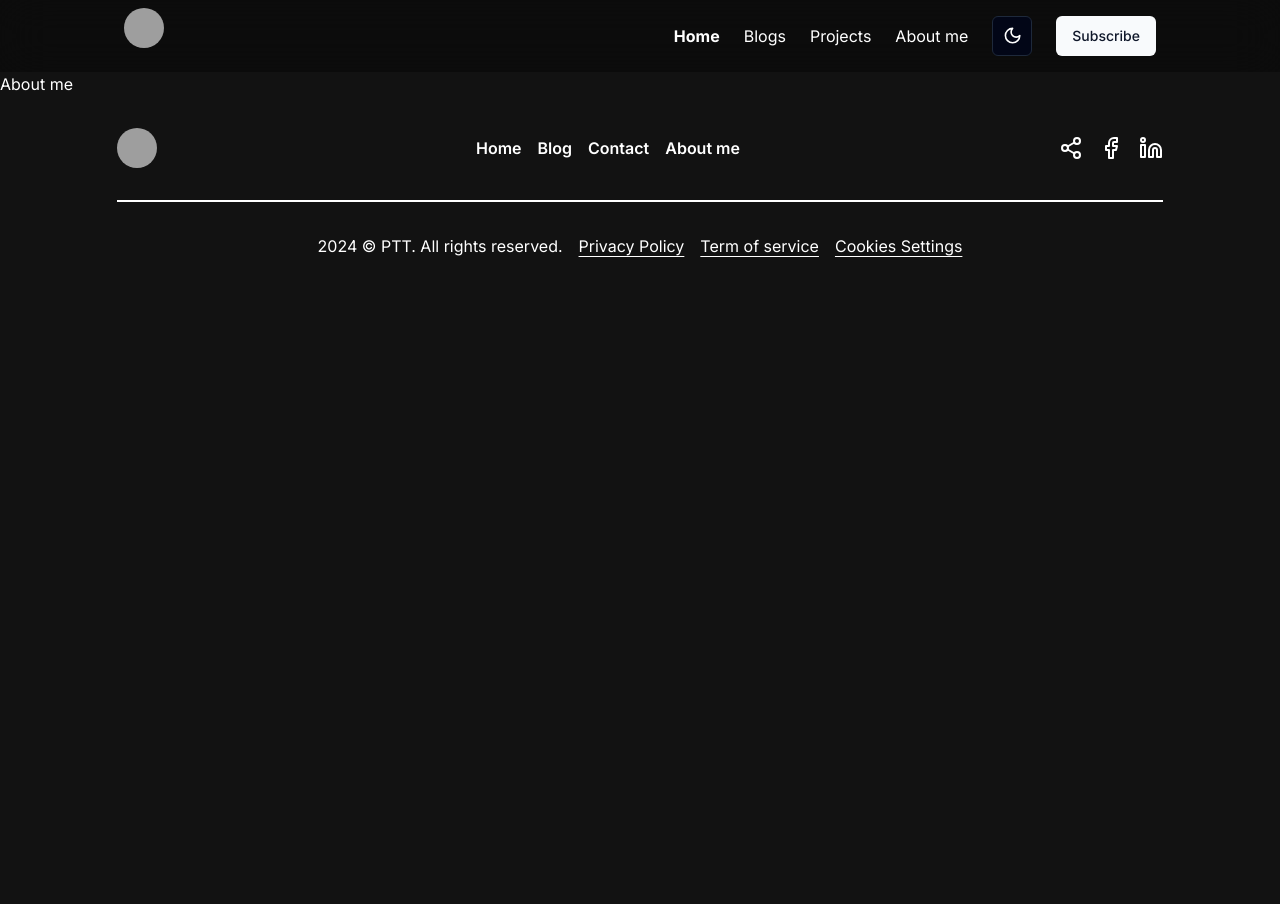
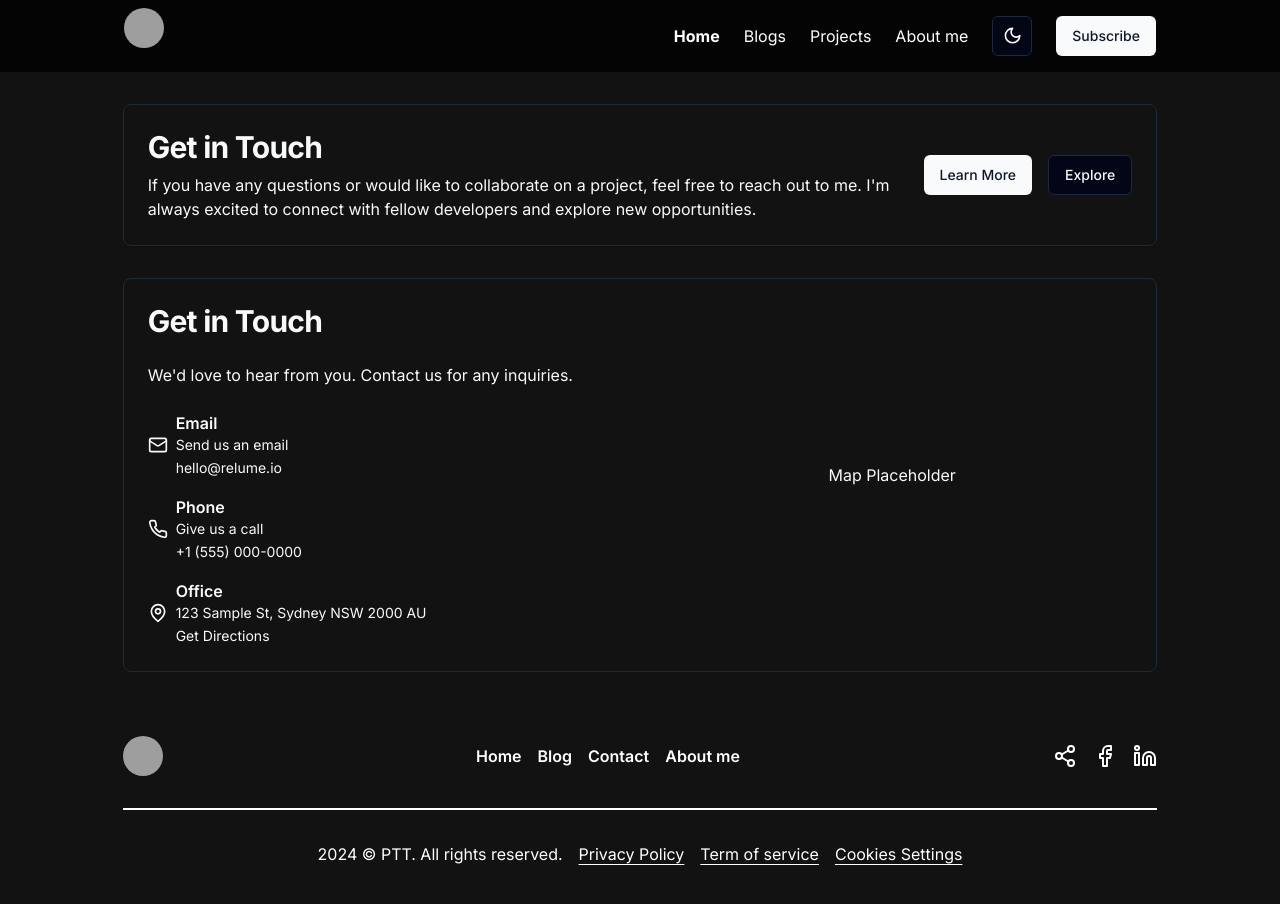
Before and after one commit to trungtruongpham/personal-blog, a Next.js app: page /about-me in a window 1280 px wide. Shown: the top 904 px of the page. Before the commit the page ends 800 px from the top, so only its background shows below. Built offline with nearby package versions, Linux system fonts and the light colour scheme; grey boxes are pictures that could not be loaded.

Commit message:
Add about me page and update some style for theme

```diff
--- a/src/app/about-me/page.tsx
+++ b/src/app/about-me/page.tsx
@@ -1,5 +1,11 @@
+import Contact from "@/components/contact/contact";
+
 function AboutMePage() {
-  return <div>About me</div>;
+  return (
+    <div className={"w-full md:w-10/12 mx-auto px-4"}>
+      <Contact></Contact>
+    </div>
+  );
 }
 
 export default AboutMePage;
--- a/src/app/globals.css
+++ b/src/app/globals.css
@@ -1,3 +1,61 @@
 @tailwind base;
 @tailwind components;
 @tailwind utilities;
+
+
+@layer base {
+    :root {
+        --background: 0 0% 100%;
+        --foreground: 240 10% 3.9%;
+        --card: 0 0% 100%;
+        --card-foreground: 240 10% 3.9%;
+        --popover: 0 0% 100%;
+        --popover-foreground: 240 10% 3.9%;
+        --primary: 240 5.9% 10%;
+        --primary-foreground: 0 0% 98%;
+        --secondary: 240 4.8% 95.9%;
+        --secondary-foreground: 240 5.9% 10%;
+        --muted: 240 4.8% 95.9%;
+        --muted-foreground: 240 3.8% 46.1%;
+        --accent: 240 4.8% 95.9%;
+        --accent-foreground: 240 5.9% 10%;
+        --destructive: 0 84.2% 60.2%;
+        --destructive-foreground: 0 0% 98%;
+        --border: 240 5.9% 90%;
+        --input: 240 5.9% 90%;
+        --ring: 240 5.9% 10%;
+        --radius: 0.5rem;
+        --chart-1: 12 76% 61%;
+        --chart-2: 173 58% 39%;
+        --chart-3: 197 37% 24%;
+        --chart-4: 43 74% 66%;
+        --chart-5: 27 87% 67%;
+    }
+
+    .dark {
+        --background: 240 10% 3.9%;
+        --foreground: 0 0% 98%;
+        --card: 240 10% 3.9%;
+        --card-foreground: 0 0% 98%;
+        --popover: 240 10% 3.9%;
+        --popover-foreground: 0 0% 98%;
+        --primary: 0 0% 98%;
+        --primary-foreground: 240 5.9% 10%;
+        --secondary: 240 3.7% 15.9%;
+        --secondary-foreground: 0 0% 98%;
+        --muted: 240 3.7% 15.9%;
+        --muted-foreground: 240 5% 64.9%;
+        --accent: 240 3.7% 15.9%;
+        --accent-foreground: 0 0% 98%;
+        --destructive: 0 62.8% 30.6%;
+        --destructive-foreground: 0 0% 98%;
+        --border: 240 3.7% 15.9%;
+        --input: 240 3.7% 15.9%;
+        --ring: 240 4.9% 83.9%;
+        --chart-1: 220 70% 50%;
+        --chart-2: 160 60% 45%;
+        --chart-3: 30 80% 55%;
+        --chart-4: 280 65% 60%;
+        --chart-5: 340 75% 55%;
+    }
+}
--- a/src/app/page.tsx
+++ b/src/app/page.tsx
@@ -3,7 +3,7 @@ import Card from "@/components/card/card";
 
 export default function Home() {
   return (
-    <div className="px-4 py-2 md:w-10/12 md:mx-auto">
+    <div className="px-4 py-2 md:w-10/12 md:mx-auto space-y-4">
       <Banner />
       <div className={"space-y-16"}>
         <Card></Card>
--- a/src/components/card/card.tsx
+++ b/src/components/card/card.tsx
@@ -13,7 +13,11 @@ export interface CardProps {
 
 const Card = () => {
   return (
-    <div className={"flex md:flex-row flex-col md:items-center gap-y-8 w-full"}>
+    <div
+      className={
+        "flex md:flex-row flex-col md:items-center md:justify-between gap-8 w-full"
+      }
+    >
       <div
         id={"title-section"}
         className={"flex flex-col items-start text-start gap-y-4"}
--- /dev/null
+++ b/src/components/contact/contact.tsx
@@ -0,0 +1,84 @@
+import { Button } from "@/components/ui/button";
+import { Card, CardContent } from "@/components/ui/card";
+import { MailIcon, MapPinIcon, PhoneIcon } from "lucide-react";
+
+export default function Contact() {
+  return (
+    <div className="space-y-8 py-8">
+      <Card className="bg-background dark:bg-dark">
+        <CardContent className="flex flex-col md:flex-row justify-between items-start md:items-center p-6 space-y-4 md:space-y-0">
+          <div className="space-y-2">
+            <h2 className="text-3xl font-bold tracking-tight">Get in Touch</h2>
+            <p className="text-muted-foreground">
+              If you have any questions or would like to collaborate on a
+              project, feel free to reach out to me. I&apos;m always excited to
+              connect with fellow developers and explore new opportunities.
+            </p>
+          </div>
+          <div className="flex space-x-4">
+            <Button variant="default">Learn More</Button>
+            <Button variant="outline">Explore</Button>
+          </div>
+        </CardContent>
+      </Card>
+
+      <Card className="bg-background dark:bg-dark">
+        <CardContent className="grid md:grid-cols-2 gap-6 p-6">
+          <div className="space-y-6">
+            <h2 className="text-3xl font-bold tracking-tight">Get in Touch</h2>
+            <p className="text-muted-foreground">
+              We&apos;d love to hear from you. Contact us for any inquiries.
+            </p>
+            <div className="space-y-4">
+              <div className="flex items-center space-x-2">
+                <MailIcon className="h-5 w-5" />
+                <div>
+                  <p className="font-semibold">Email</p>
+                  <p className="text-sm text-muted-foreground">
+                    Send us an email
+                  </p>
+                  <a
+                    href="mailto:hello@relume.io"
+                    className="text-sm text-primary hover:underline"
+                  >
+                    hello@relume.io
+                  </a>
+                </div>
+              </div>
+              <div className="flex items-center space-x-2">
+                <PhoneIcon className="h-5 w-5" />
+                <div>
+                  <p className="font-semibold">Phone</p>
+                  <p className="text-sm text-muted-foreground">
+                    Give us a call
+                  </p>
+                  <a
+                    href="tel:+1(555)000-0000"
+                    className="text-sm text-primary hover:underline"
+                  >
+                    +1 (555) 000-0000
+                  </a>
+                </div>
+              </div>
+              <div className="flex items-center space-x-2">
+                <MapPinIcon className="h-5 w-5" />
+                <div>
+                  <p className="font-semibold">Office</p>
+                  <p className="text-sm text-muted-foreground">
+                    123 Sample St, Sydney NSW 2000 AU
+                  </p>
+                  <a href="#" className="text-sm text-primary hover:underline">
+                    Get Directions
+                  </a>
+                </div>
+              </div>
+            </div>
+          </div>
+          <div className="bg-muted rounded-lg flex items-center justify-center">
+            <div className="text-muted-foreground">Map Placeholder</div>
+          </div>
+        </CardContent>
+      </Card>
+    </div>
+  );
+}
--- a/src/components/footer/footer.tsx
+++ b/src/components/footer/footer.tsx
@@ -4,8 +4,8 @@ import Link from "next/link";
 import SocialIcons from "@/components/social-icons/social-icons";
 
 export const Footer = () => (
-  <footer className="w-full px-3 mb-16">
-    <div className="flex flex-col md:w-10/12 md:mx-auto items-center gap-y-4 md:flex-row md:justify-between md:items-center my-8">
+  <footer className="w-full mb-16 md:px-[20px]">
+    <div className="flex flex-col md:w-10/12 mx-auto items-center gap-y-4 md:flex-row md:justify-between md:items-center my-8">
       <Avatar>
         <AvatarImage src="https://github.com/shadcn.png" />
         <AvatarFallback>PTT</AvatarFallback>
--- a/src/components/forms/get-in-touch/get-in-touch.tsx
+++ b/src/components/forms/get-in-touch/get-in-touch.tsx
@@ -61,7 +61,11 @@ const GetInTouchForm = () => {
               <FormItem>
                 <FormLabel>Name</FormLabel>
                 <FormControl>
-                  <Input placeholder="Your name" {...field} />
+                  <Input
+                    className={"bg-background dark:bg-background"}
+                    placeholder="Your name"
+                    {...field}
+                  />
                 </FormControl>
                 <FormMessage />
               </FormItem>
@@ -75,6 +79,7 @@ const GetInTouchForm = () => {
                 <FormLabel>Email</FormLabel>
                 <FormControl>
                   <Input
+                    className={"bg-background dark:bg-background"}
                     type="email"
                     placeholder="Your email address"
                     {...field}
@@ -91,7 +96,12 @@ const GetInTouchForm = () => {
               <FormItem>
                 <FormLabel>Message</FormLabel>
                 <FormControl>
-                  <Textarea placeholder="Your message" {...field} rows={4} />
+                  <Textarea
+                    className={"bg-background dark:bg-background"}
+                    placeholder="Your message"
+                    {...field}
+                    rows={4}
+                  />
                 </FormControl>
                 <FormMessage />
               </FormItem>
--- a/src/components/header/header.tsx
+++ b/src/components/header/header.tsx
@@ -34,7 +34,7 @@ export default function Header() {
   return (
     <div
       className={
-        "md:flex px-4 py-2 sticky top-0 dark:bg-black/30 bg-white/30 backdrop-blur-xl border-b-0"
+        "md:flex px-4 py-2 sticky top-0 dark:bg-black/75 bg-white/30 backdrop-blur-3xl border-b-0"
       }
     >
       <div className={"md:flex md:w-10/12 justify-between w-full mx-auto px-1"}>
--- /dev/null
+++ b/src/components/ui/card.tsx
@@ -0,0 +1,79 @@
+import * as React from "react"
+
+import { cn } from "@/lib/utils"
+
+const Card = React.forwardRef<
+  HTMLDivElement,
+  React.HTMLAttributes<HTMLDivElement>
+>(({ className, ...props }, ref) => (
+  <div
+    ref={ref}
+    className={cn(
+      "rounded-lg border border-slate-200 bg-white text-slate-950 shadow-sm dark:border-slate-800 dark:bg-slate-950 dark:text-slate-50",
+      className
+    )}
+    {...props}
+  />
+))
+Card.displayName = "Card"
+
+const CardHeader = React.forwardRef<
+  HTMLDivElement,
+  React.HTMLAttributes<HTMLDivElement>
+>(({ className, ...props }, ref) => (
+  <div
+    ref={ref}
+    className={cn("flex flex-col space-y-1.5 p-6", className)}
+    {...props}
+  />
+))
+CardHeader.displayName = "CardHeader"
+
+const CardTitle = React.forwardRef<
+  HTMLParagraphElement,
+  React.HTMLAttributes<HTMLHeadingElement>
+>(({ className, ...props }, ref) => (
+  <h3
+    ref={ref}
+    className={cn(
+      "text-2xl font-semibold leading-none tracking-tight",
+      className
+    )}
+    {...props}
+  />
+))
+CardTitle.displayName = "CardTitle"
+
+const CardDescription = React.forwardRef<
+  HTMLParagraphElement,
+  React.HTMLAttributes<HTMLParagraphElement>
+>(({ className, ...props }, ref) => (
+  <p
+    ref={ref}
+    className={cn("text-sm text-slate-500 dark:text-slate-400", className)}
+    {...props}
+  />
+))
+CardDescription.displayName = "CardDescription"
+
+const CardContent = React.forwardRef<
+  HTMLDivElement,
+  React.HTMLAttributes<HTMLDivElement>
+>(({ className, ...props }, ref) => (
+  <div ref={ref} className={cn("p-6 pt-0", className)} {...props} />
+))
+CardContent.displayName = "CardContent"
+
+const CardFooter = React.forwardRef<
+  HTMLDivElement,
+  React.HTMLAttributes<HTMLDivElement>
+>(({ className, ...props }, ref) => (
+  <div
+    ref={ref}
+    className={cn("flex items-center p-6 pt-0", className)}
+    {...props}
+  />
+))
+CardFooter.displayName = "CardFooter"
+
+export { Card, CardHeader, CardFooter, CardTitle, CardDescription, CardContent }
```
